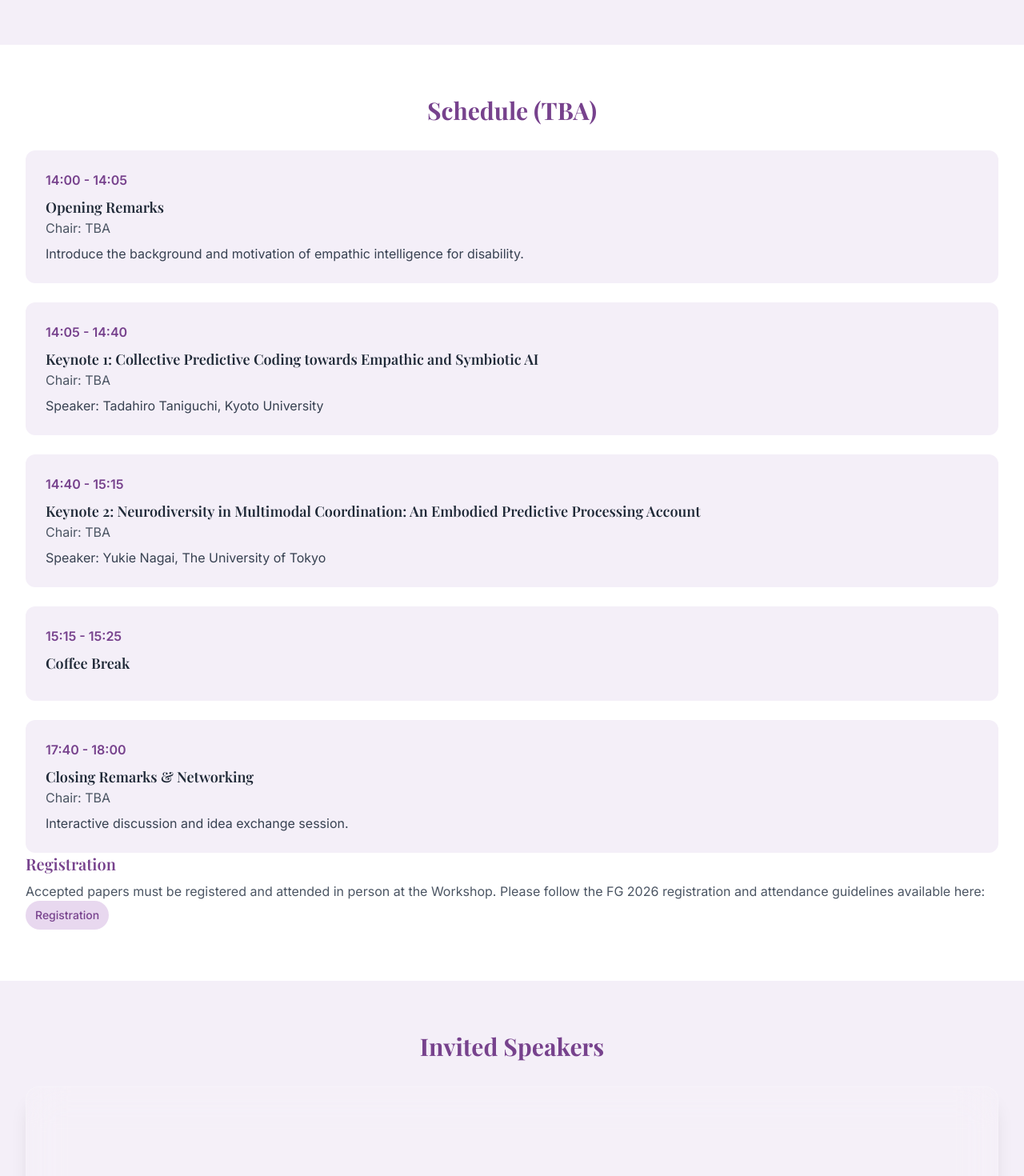
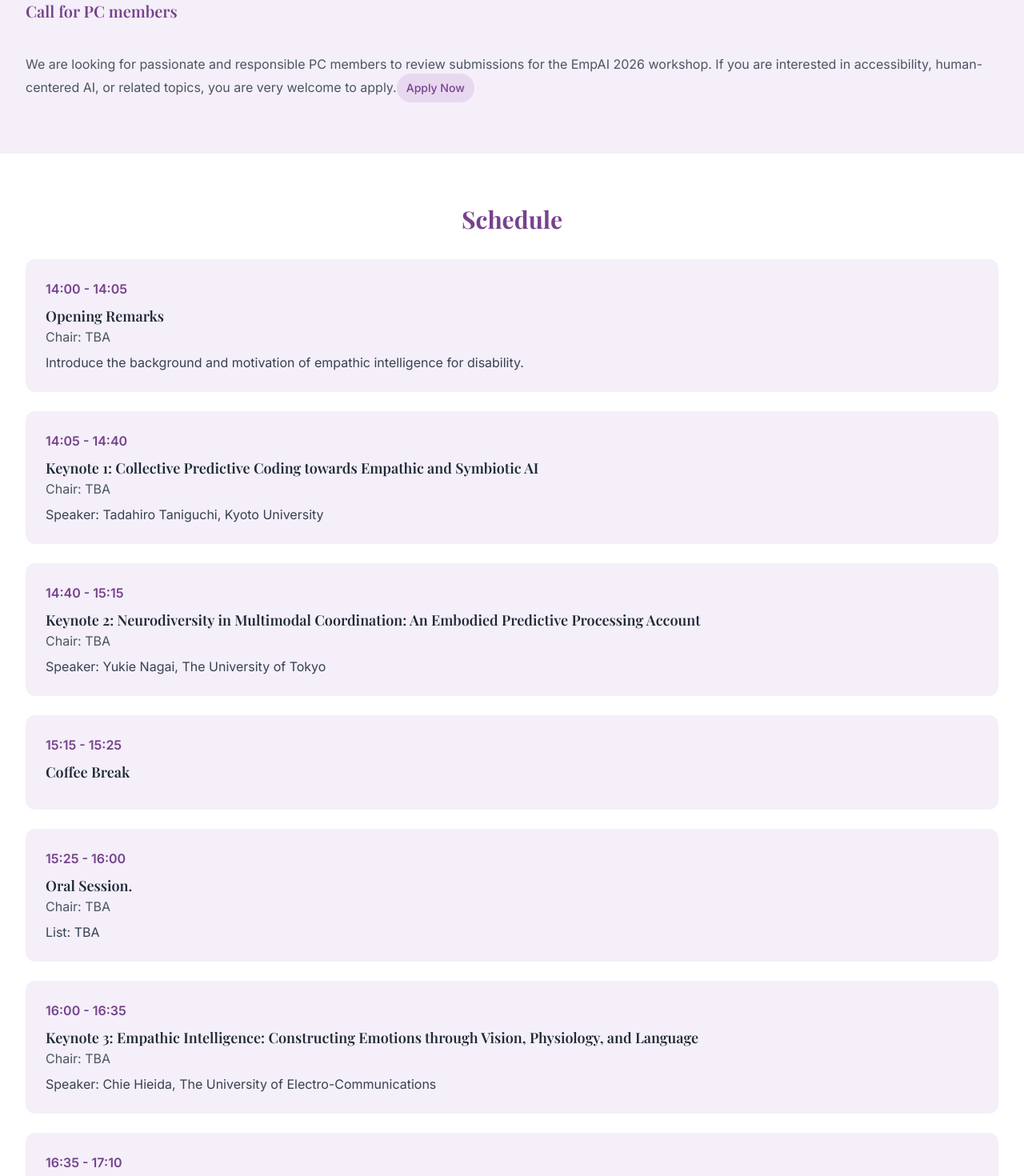
Before and after one commit to ElizaZhou96/EmpAI26, a React (Vite) app: page / in a window 1280 px wide. Shown: the part 3120-4590 px from the top of the page at 80% size. Built offline with nearby package versions, Linux system fonts and the light colour scheme.

Commit message:
Update App.tsx

```diff
--- a/src/App.tsx
+++ b/src/App.tsx
@@ -213,6 +213,20 @@ function App() {
 				  <li>Workshop Date:{" "}<span className="font-bold">May 25, 2026</span></li>
 			  </ul>
 			</div>
+
+			  <h3 className="text-xl font-semibold text-[#77428D] mb-2">Registration</h3>
+              <p className="text-gray-600">
+                Accepted papers must be registered and attended in person at the Workshop. Please follow the FG 2026 registration guidelines available here:
+				<a
+                  href="https://fg2026.ieee-biometrics.org/registration/"
+                  target="_blank"
+                  rel="noopener noreferrer"
+                  className="inline-flex items-center px-3 py-2 text-sm font-medium rounded-full bg-[#E8D8EF] text-[#77428D] hover:bg-[#D9C1E6] transition"
+                >
+                  Registration
+                </a>
+			  </p>
+
 			  <h3 className="text-xl font-semibold text-[#77428D] mb-2">Paper Format</h3>
               <p className="text-gray-600">
                 EmpAI2026 welcomes two submission types (inherit from <a href="https://fg2026.ieee-biometrics.org/cfp/" target="_blank" rel="noopener noreferrer" className="text-[#77428D] underline hover:text-gray-600"> FG 2026</a>): <strong>Long Papers</strong> (8 pages, excluding references) and <strong>Short Papers</strong> (4 pages + 1 page for references).
@@ -294,7 +308,7 @@ function App() {
       {/* Schedule Section */}
       <section id="schedule" className="bg-white py-16">
         <div className="max-w-7xl mx-auto px-4 sm:px-6 lg:px-8">
-          <h2 className="text-3xl font-bold text-[#77428D] mb-8 text-center">Schedule (TBA) </h2>
+          <h2 className="text-3xl font-bold text-[#77428D] mb-8 text-center">Schedule</h2>
           <div className="space-y-6">
             <ScheduleItem
               time="14:00 - 14:05"
@@ -320,26 +334,31 @@ function App() {
               speaker=""
               description=""
             />
+			<ScheduleItem
+              time="15:25 - 16:00"
+              title="Oral Session."
+              speaker="Chair: TBA"
+              description="List: TBA"
+            />
+			<ScheduleItem
+              time="16:00 - 16:35"
+              title="Keynote 3: Empathic Intelligence: Constructing Emotions through Vision, Physiology, and Language"
+              speaker="Chair: TBA"
+              description="Speaker: Chie Hieida, The University of Electro-Communications"
+            />
+			<ScheduleItem
+              time="16:35 - 17:10"
+              title="Keynote 4: Interpretable Multimodal Depression Detection via LLM-Based Reasoning"
+              speaker="Chair: TBA"
+              description="Speaker: Jiaqing Liu, Ritsumeikan University"
+            />
             <ScheduleItem
-              time="17:40 - 18:00"
-              title="Closing Remarks & Networking"
-              speaker="Chair: TBA"
-              description="Interactive discussion and idea exchange session."
+              time="17:10 - 18:00"
+              title="Poster Session + Networking"
+              speaker=""
+              description="List: TBA"
             />
           </div>
-
-			<h3 className="text-xl font-semibold text-[#77428D] mb-2">Registration</h3>
-              <p className="text-gray-600">
-                Accepted papers must be registered and attended in person at the Workshop. Please follow the FG 2026 registration and attendance guidelines available here:
-				<a
-                  href="https://fg2026.ieee-biometrics.org/registration/"
-                  target="_blank"
-                  rel="noopener noreferrer"
-                  className="inline-flex items-center px-3 py-2 text-sm font-medium rounded-full bg-[#E8D8EF] text-[#77428D] hover:bg-[#D9C1E6] transition"
-                >
-                  Registration
-                </a>
-			  </p>
         </div>
       </section>
 
```
